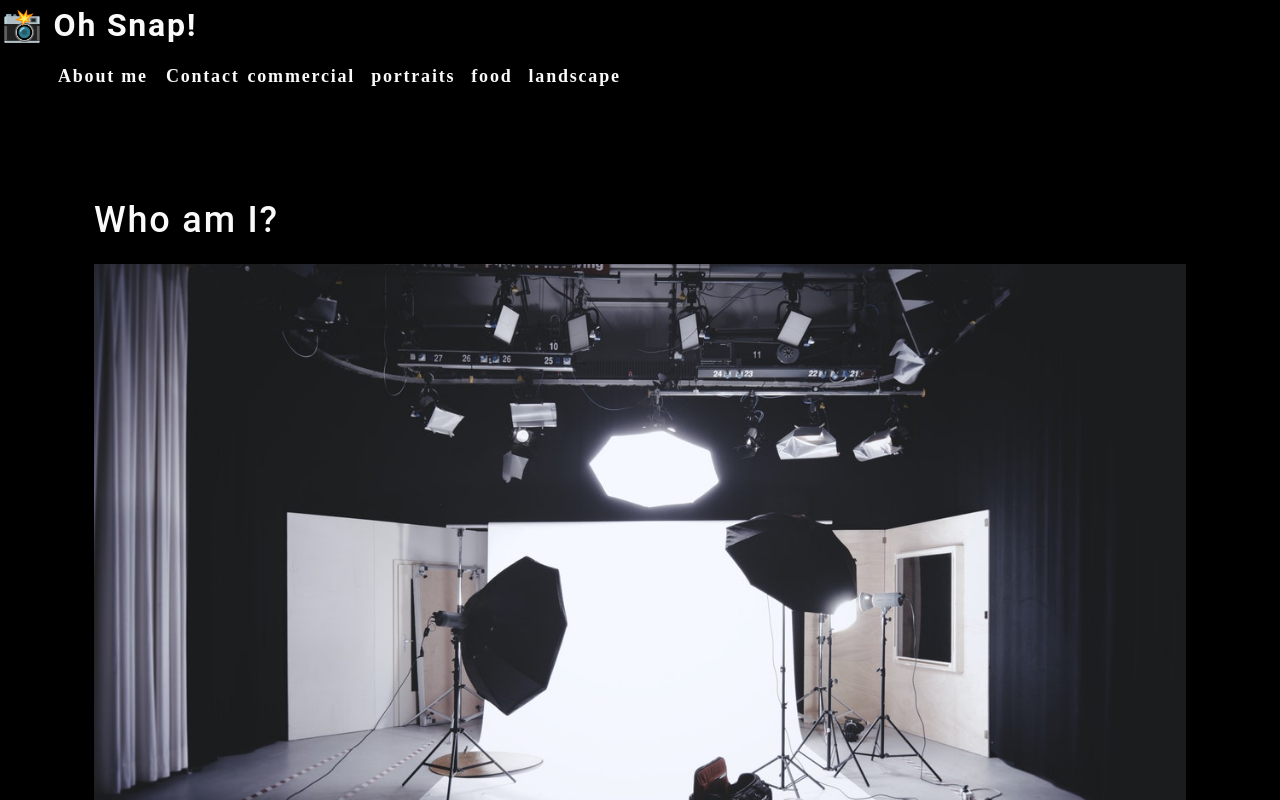
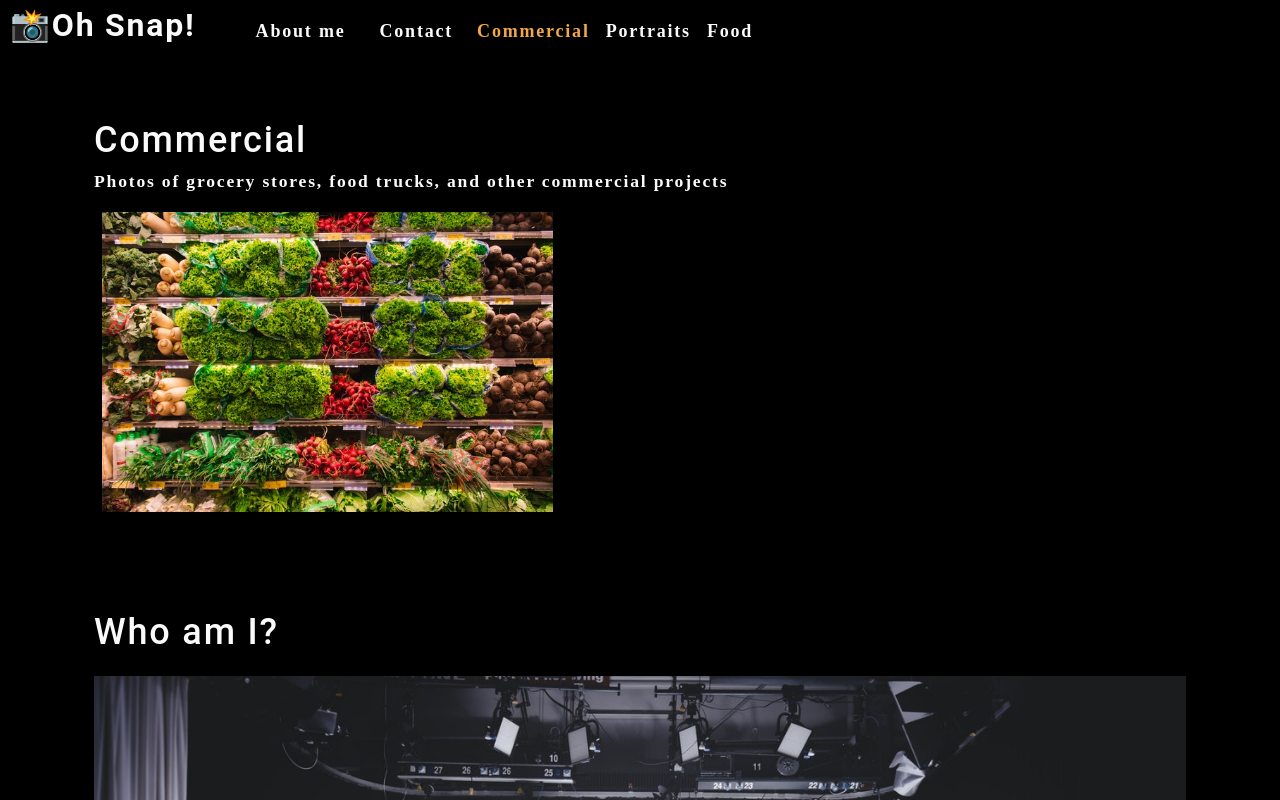
Before and after one commit to nlimbu07/photo-port, a React (Create React App) app: page / in a window 1280 px wide. Shown: the top 800 px of the page. Built offline with nearby package versions, Linux system fonts and the light colour scheme.

Commit message:
conditionally render gallery pages

```diff
--- a/src/App.js
+++ b/src/App.js
@@ -1,12 +1,26 @@
-import React from 'react';
+import React, {useState} from 'react';
 import Nav from './components/Nav';
 import About from './components/About';
+import Gallery from './components/Gallery';
 
 function App() {
+  const [categories] = useState([
+    {name: 'commercial', description: 'Photos of grocery stores, food trucks, and other commercial projects'},
+    {name: 'portraits', description: 'Portraits of people in my life'},
+    {name: 'food', description: 'Fields, farmhouse, waterfalls, and the beauty of nature'}
+  ]);
+
+  const [currentCategory, setCurrentCategory] = useState(categories[0]);
+
   return (
     <div>
-      <Nav></Nav>
+      <Nav
+        categories={categories}
+        setCurrentCategory={setCurrentCategory}
+        currentCategory={currentCategory}
+        ></Nav>
       <main>
+      <Gallery></Gallery>
         <About></About>
       </main>
     </div>
--- /dev/null
+++ b/src/components/Gallery/index.js
@@ -0,0 +1,21 @@
+import React from 'react';
+import {capitalizeFirstLetter} from '../../utils/helpers';
+import photo from '../../assets/small/commercial/0.jpg';
+
+function Gallery(props){
+    const currentCategory = {
+        name: "commercial",
+        description: "Photos of grocery stores, food trucks, and other commercial projects",
+    }
+    return (
+        <section>
+            <h1>{capitalizeFirstLetter(currentCategory.name)}</h1>
+            <p>{currentCategory.description}</p>
+            <div>
+                <img src={photo} alt="Commercial Example" className='img-thumbnail mx-1'/>
+            </div>
+        </section>
+    )
+}
+
+export default Gallery;
--- a/src/components/Nav/index.js
+++ b/src/components/Nav/index.js
@@ -1,45 +1,37 @@
-import React from 'react';
+import React, {useEffect} from 'react';
+import {capitalizeFirstLetter} from '../../utils/helpers';
 
-function Nav() {
-  const categories = [
-    {
-      name: 'commercial',
-      description:
-        'Photos of grocery stores, food trucks, and other commercial projects',
-    },
-    { name: 'portraits', description: 'Portraits of people in my life' },
-    { name: 'food', description: 'Delicious delicacies' },
-    {
-      name: 'landscape',
-      description: 'Fields, farmhouses, waterfalls, and the beauty of nature',
-    },
-  ];
+function Nav(props) {
+      const {
+      categories = [],
+      setCurrentCategory,
+      currentCategory
+  } = props;
 
-  function categorySelected(name){
-    console.log(`${name} clicked`)
-}
+  useEffect(()=> {
+    document.title = capitalizeFirstLetter(currentCategory.name);
+}, [currentCategory]);
 
   return (
-    <header>
+    <header className='flex-row px-1'>
       <h2>
         <a data-testid='link' href='/'>
-          <span role='img' aria-label='camera'>
-            📸
-          </span>{' '}
-          Oh Snap!
+          <span role='img' aria-label='camera'>📸</span>Oh Snap!
         </a>
       </h2>
       <nav>
         <ul className='flex-row'>
           <li className='mx-2'>
-            <a data-testid='about' href='#about'>About me</a>
+            <a data-testid="about" href='#about'>About me</a>
           </li>
-          <li>
+          <li className='mx-2'>
             <span>Contact</span>
           </li>
           {categories.map((category) => (
-            <li className='mx-1' key={category.name}>
-              <span>{category.name}</span>
+            <li className={`mx-1 ${currentCategory.name === category.name && 'navActive'}`} key={category.name}>
+              <span onClick={() => {
+                  setCurrentCategory(category)
+              }}>{capitalizeFirstLetter(category.name)}</span>
             </li>
           ))}
         </ul>
```
